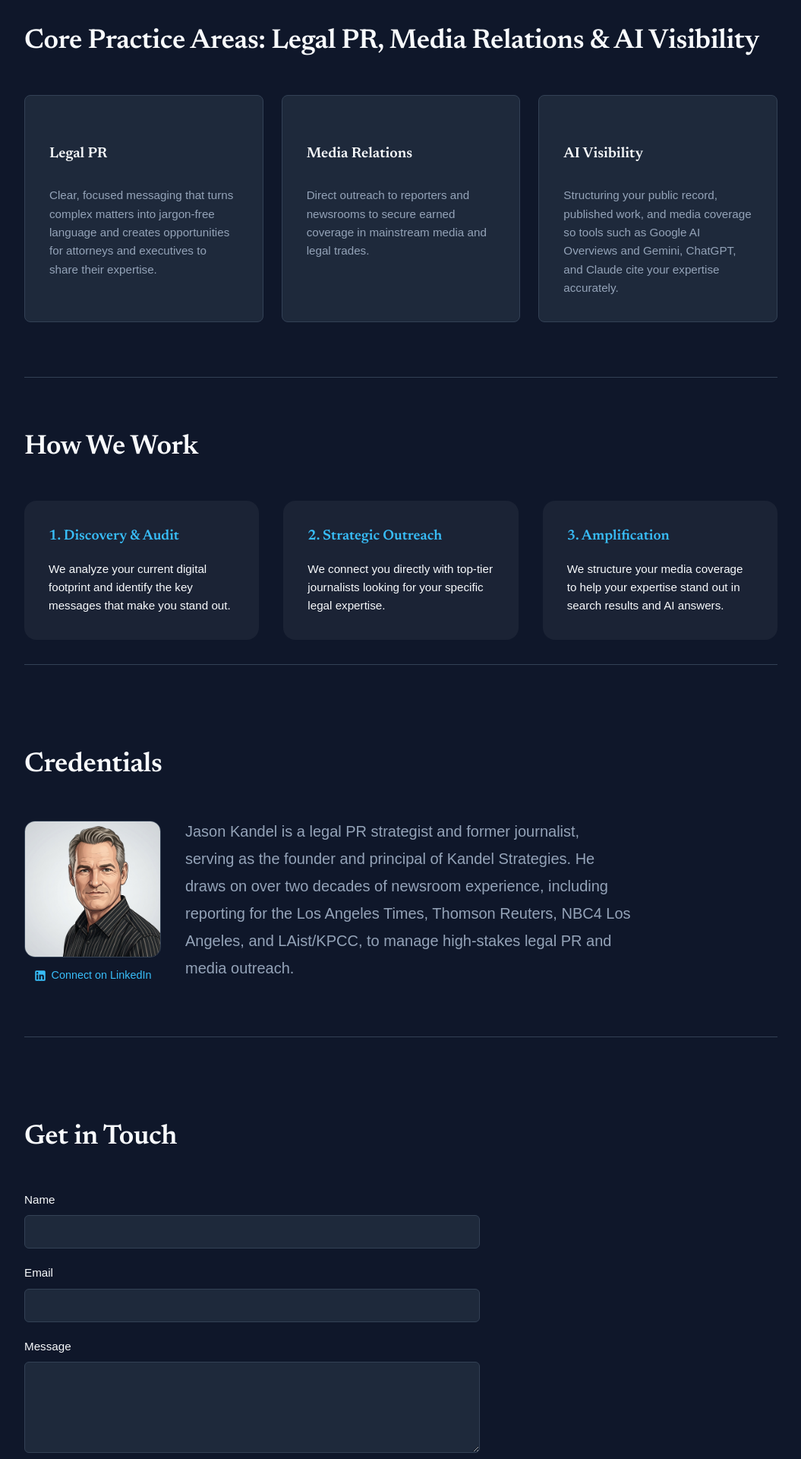
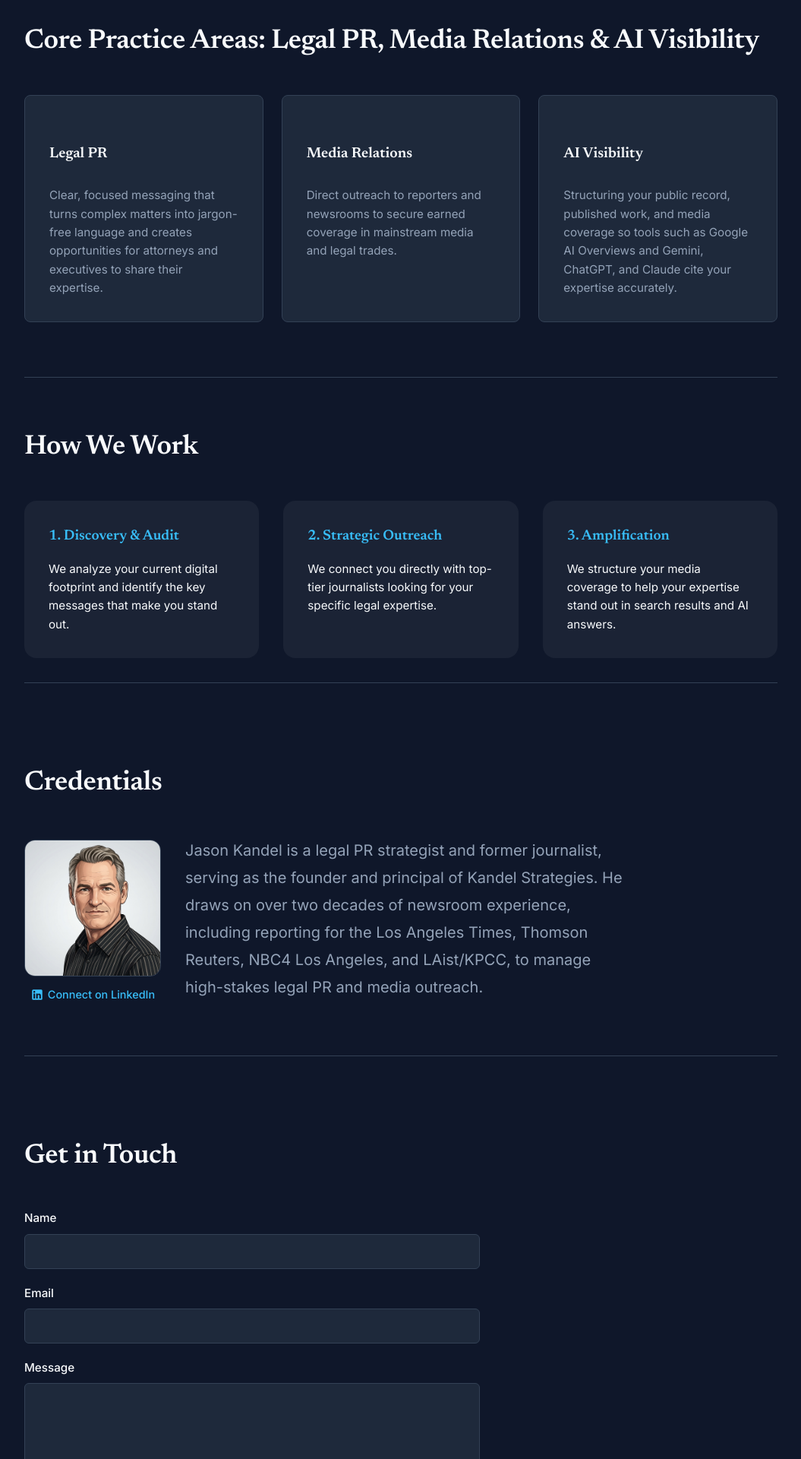
Before and after one commit to jkandel/kandel-website, a Jekyll site: the page built from index.html, in a window 1280 px wide. Shown: the part 1314-3234 px from the top of the page at 76% size, without its empty margins (112-1167 px from the left). Built offline with Jekyll 4.4.1, drawn with Linux system fonts in a browser that asks for light colours.

Commit message:
Update default body font to Inter

```diff
--- a/_includes/head.html
+++ b/_includes/head.html
@@ -384,7 +384,7 @@
 </style>
 <style>
   body {
-    font-family: Arial, sans-serif;
+    font-family: Inter, sans-serif;
     color: var(--text-main);
     line-height: 1.6;
   }
```
